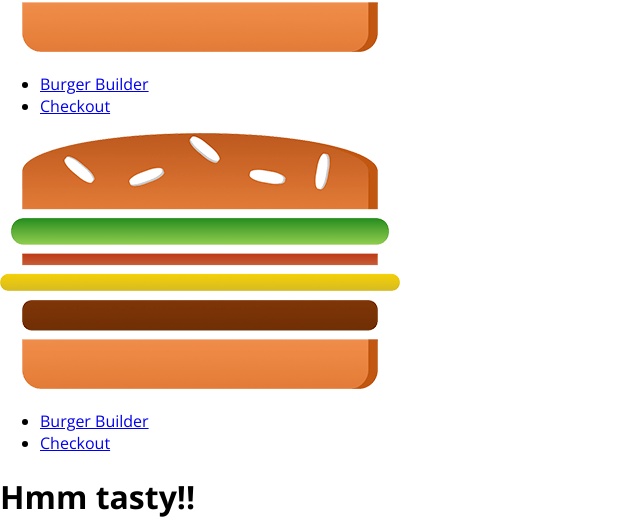
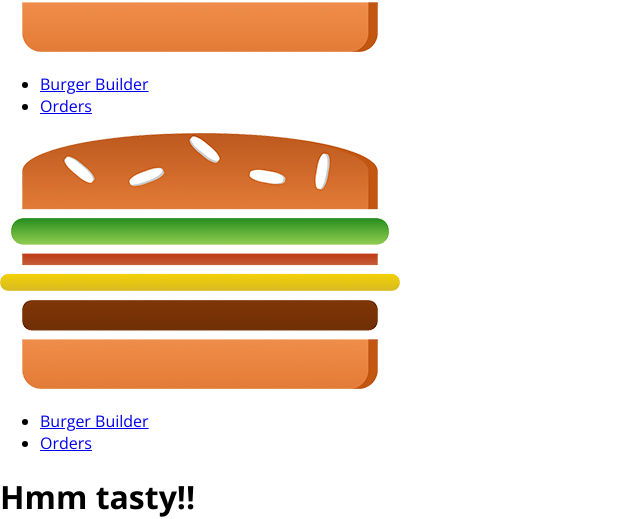
Before and after one commit to PiotrSzablewski/MyBurgerBuilder, a React app: page /checkout in a window 1280 px wide. Shown: the part 204-723 px from the top of the page, without its empty margins (0-640 px from the left). Built offline with nearby package versions, Linux system fonts and the light colour scheme.

Commit message:
adding routing to navigation items

```diff
--- a/src/App.js
+++ b/src/App.js
@@ -2,7 +2,8 @@
 import { Route, Switch } from 'react-router-dom';
 import Layout from './hoc/Layout/Layout';
 import BurgerBuilder from './containers/BurgerBuilder/BurgerBuilder';
-import Checkout from './containers/Checkout/Checkout'
+import Checkout from './containers/Checkout/Checkout';
+import Orders from './containers/Orders/Orders';
 class App extends Component {
   render() {
     return (
@@ -10,6 +11,7 @@
         <Layout>
             <Switch>
                 <Route path="/checkout" component={Checkout}/>
+                <Route path="/orders" component={Orders}/>
                 <Route path="/" component={BurgerBuilder}/>
             </Switch>
         </Layout>
--- a/src/components/Navigation/NavigationItems/NavigationItem/NavigationItem.js
+++ b/src/components/Navigation/NavigationItems/NavigationItem/NavigationItem.js
@@ -1,12 +1,14 @@
 import React from 'react';
-import classes from './NavigationItem.css'
+import { NavLink } from 'react-router-dom';
+import classes from './NavigationItem.css';
 const navigationItem = ( props ) => (
     <li className={classes.NavigationItem}>
-        <a
-            href={props.link}
-            className={props.active ? classes.active : null}>
+        <NavLink
+            to={props.link}
+            exact={props.exact}
+            activeClassName={classes.active}>
             {props.children}
-        </a>
+        </NavLink>
 </li>
 );
 
--- a/src/components/Navigation/NavigationItems/NavigationItems.js
+++ b/src/components/Navigation/NavigationItems/NavigationItems.js
@@ -4,8 +4,8 @@
 
 const navigationItems = () => (
     <ul className={classes.NavigationItems}>
-        <NavigationItem link="/" active>Burger Builder</NavigationItem>
-        <NavigationItem link="/" >Checkout</NavigationItem>
+        <NavigationItem link="/" exact>Burger Builder</NavigationItem>
+        <NavigationItem link="/orders" >Orders</NavigationItem>
     </ul>
 );
 
--- /dev/null
+++ b/src/components/Order/Order.css
@@ -0,0 +1,8 @@
+.Order{
+  width: 100%;
+  border: 1px solid #eee;
+  box-shadow: 0 2px 3px #ccc;
+  padding: 10px;
+  margin: 10px auto;
+  box-sizing: border-box;
+}
--- /dev/null
+++ b/src/components/Order/Order.js
@@ -0,0 +1,10 @@
+import React from 'react';
+import classes from './Order.css';
+const order = (  props ) => (
+    <div className={classes.Order}>
+        <p>Ingredients:</p>
+        <p>Price:<strong></strong></p>
+    </div>
+);
+
+export default order;
--- /dev/null
+++ b/src/containers/Orders/Orders.js
@@ -0,0 +1,17 @@
+import React, { Component } from 'react';
+import Order from '../../components/Order/Order'
+class Orders extends Component {
+
+    render() {
+        return (
+            <div>
+                <Order />
+                <Order />
+
+            </div>
+        );
+    }
+
+}
+
+export default Orders;
```
